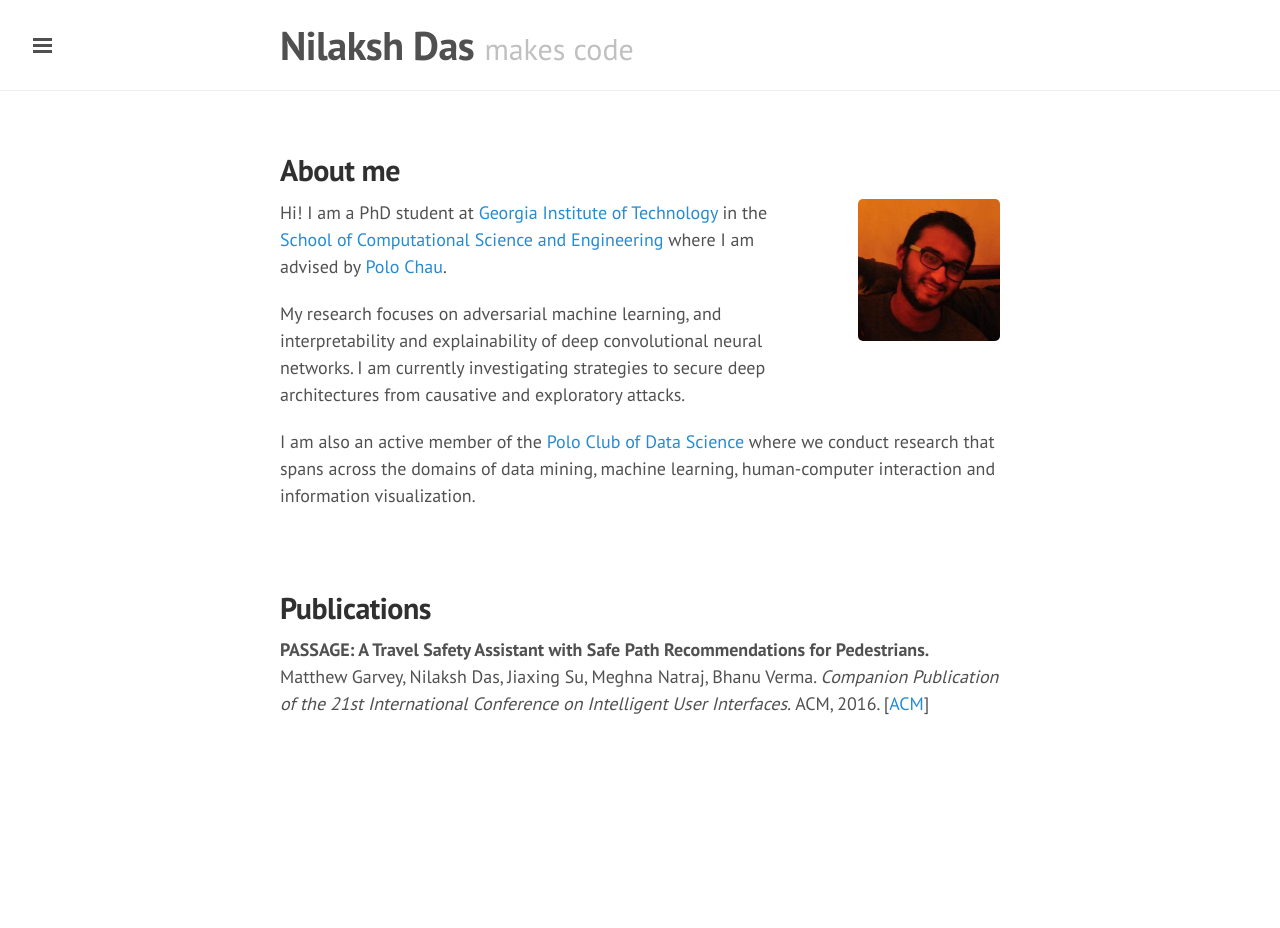
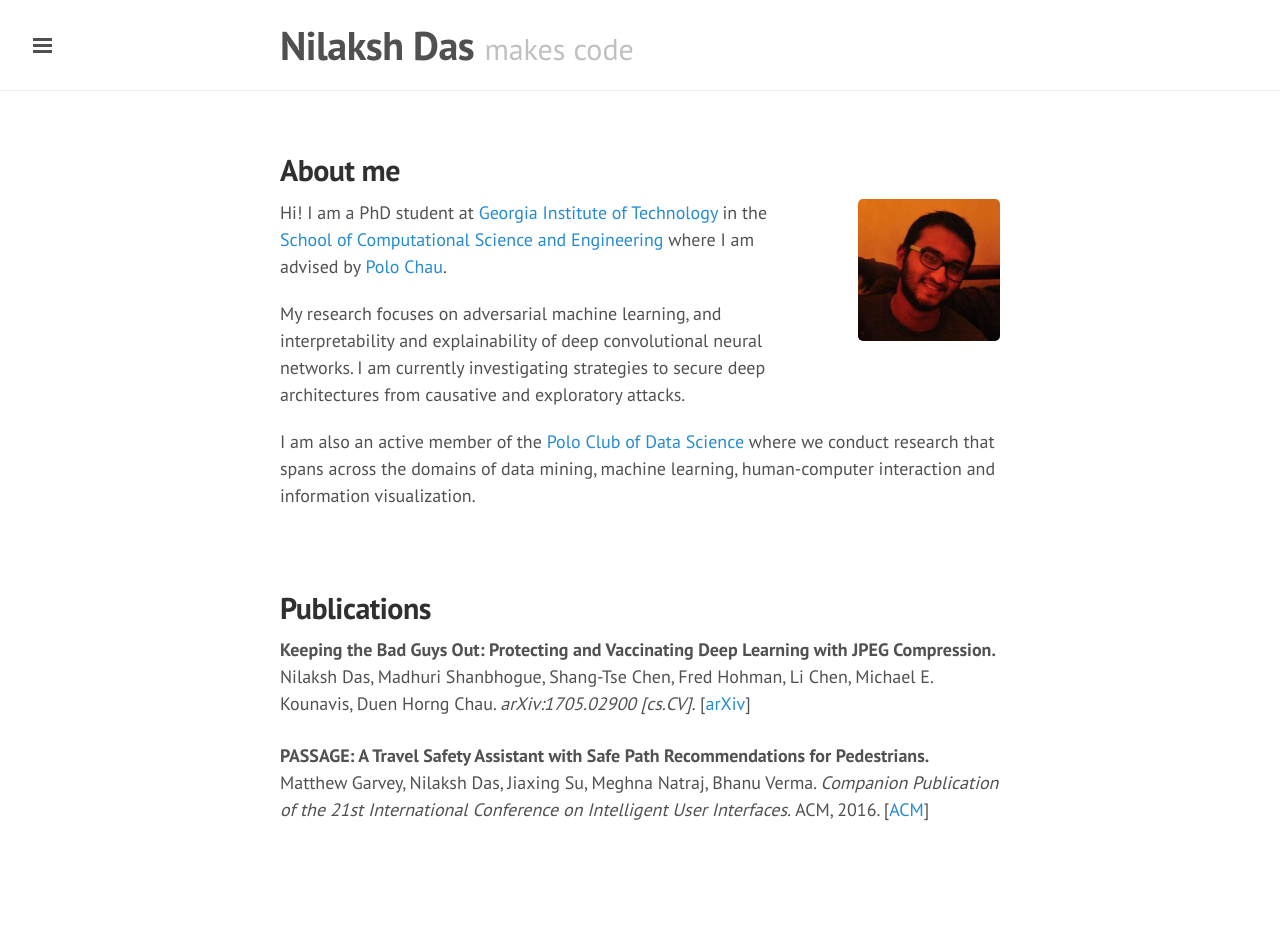
Before and after one commit to nilakshdas/nilakshdas.github.io, a Jekyll site: the page built from index.html, in a window 1280 px wide. Built offline with Jekyll 4.4.1, drawn with Linux system fonts in a browser that asks for light colours; nearby versions of some CDN libraries; before the commit the page ends 900 px from its top, so only the background shows below that.

Commit message:
Added papers

```diff
--- a/index.html
+++ b/index.html
@@ -21,6 +21,13 @@ layout: page
 <h2 class="page-title" id="publications">Publications</h2>
 <div class="post">
 	<p class="publication" style="border-style: none;">
+		<span class="pub-title">Keeping the Bad Guys Out: Protecting and Vaccinating Deep Learning with JPEG Compression.</span>
+		<span class="pub-authors">Nilaksh Das, Madhuri Shanbhogue, Shang-Tse Chen, Fred Hohman, Li Chen, Michael E. Kounavis, Duen Horng Chau.</span>
+		<span class="pub-location">arXiv:1705.02900 [cs.CV].</span>
+		[<a href="https://arxiv.org/abs/1705.02900" target="_blank">arXiv</a>]
+	</p>
+
+	<p class="publication" style="border-style: none;">
 		<span class="pub-title">PASSAGE: A Travel Safety Assistant with Safe Path Recommendations for Pedestrians.</span>
 		<span class="pub-authors">Matthew Garvey, Nilaksh Das, Jiaxing Su, Meghna Natraj, Bhanu Verma.</span>
 		<span class="pub-location">Companion Publication of the 21st International Conference on Intelligent User Interfaces.</span>
```
Also changed, not shown: 1 other file.
